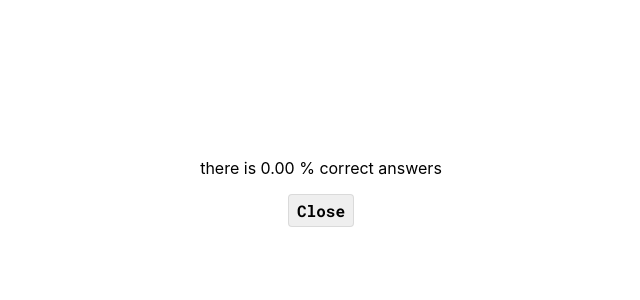
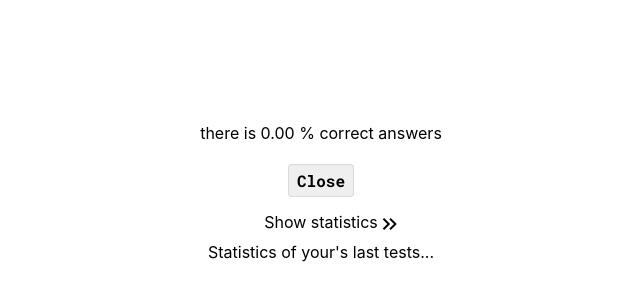
Before and after one commit to hustle2live/Vocabulary-App, a React (Create React App) app in the folder app/: page /test-page in a window 1280 px wide. Shown: the part 226-526 px from the top of the page, without its empty margins (319-959 px from the left). Built offline with nearby package versions, Linux system fonts and the light colour scheme.

Commit message:
added stats bar

```diff
--- a/app/src/components/CreateTestingArray.jsx
+++ b/app/src/components/CreateTestingArray.jsx
@@ -1,6 +1,5 @@
 import React from 'react';
 import { useDispatch, useSelector } from 'react-redux';
-// import { useLocation, useNavigate } from 'react-router-dom';
 import { Testinteractive } from './TestInteractive';
 import { TestResult } from './TestResult';
 
@@ -8,11 +7,7 @@ export const CreateTestingArray = () => {
   const store = useSelector((state) => state);
   const dispatch = useDispatch();
 
-  // let navigate = useNavigate();
-  // let location = useLocation();
-
   const count = store.count;
-  // const scorePercentage = (count / 10) * 100;
 
   const changeTest = () =>
     dispatch({
@@ -48,6 +43,10 @@ export const CreateTestingArray = () => {
       writeCurrentAnswerStat={writeCurrentAnswerStat}
     />
   ) : (
-    <TestResult count={count} statsArray={statsArray} />
+    <TestResult
+      count={count}
+      statsArray={statsArray}
+      statistics={store.stats}
+    />
   );
 };
--- a/app/src/components/TestResult.jsx
+++ b/app/src/components/TestResult.jsx
@@ -29,6 +29,47 @@ export const TestResult = (props) => {
       >
         Close
       </button>
+      <p
+        className='stats-arrow__show-hide'
+        onClick={(e) => e.currentTarget.nextSibling.classList.toggle('hidden')}
+      >
+        Show statistics{' '}
+        <span className='material-symbols-outlined'>
+          keyboard_double_arrow_right
+        </span>
+      </p>
+      <div className='test-result__history'>
+        Statistics of your's last tests...
+        {props.statistics.map(({ result, tests }, index) => {
+          if (result)
+            return (
+              <div key={index}>
+                <hr />
+
+                <p>{result}</p>
+                <ul>
+                  {tests.map((obj, index) => {
+                    if (obj)
+                      return (
+                        <li key={index}>
+                          {index + 1} | {Object.keys(obj)[0]} :{' '}
+                          {Object.values(obj)[0] === 'right' ? (
+                            <span className='material-symbols-outlined green'>
+                              done
+                            </span>
+                          ) : (
+                            <span className='material-symbols-outlined red'>
+                              close
+                            </span>
+                          )}
+                        </li>
+                      );
+                  })}
+                </ul>
+              </div>
+            );
+        })}
+      </div>
     </div>
   );
 };
--- a/app/src/index.jsx
+++ b/app/src/index.jsx
@@ -5,8 +5,6 @@ import { store } from './redux/redux-store';
 import { Provider } from 'react-redux';
 
 import App from './App';
-
-// console.log(store);
 
 const root = ReactDOM.createRoot(document.getElementById('root'));
 root.render(
--- a/app/src/styles.css
+++ b/app/src/styles.css
@@ -1,4 +1,5 @@
 @import url('https://fonts.googleapis.com/css2?family=Inter:wght@400;600;700;800&family=Roboto+Mono:wght@700&display=swap');
+@import url('https://fonts.googleapis.com/css2?family=Material+Symbols+Outlined:opsz,wght,FILL,GRAD@48,400,0,0');
 
 body {
   margin: 10px;
@@ -9,11 +10,18 @@ body {
   -moz-osx-font-smoothing: grayscale;
 }
 
+.green {
+  color: yellowgreen;
+}
+
+.red {
+  color: orangered;
+}
+
 button {
   font-family: source-code-pro, Menlo, Monaco, Consolas, 'Courier New',
     monospace;
   border: 1px solid #c1c1c175;
-  /* box-sizing: border-box; */
 }
 
 button:active {
@@ -267,3 +275,33 @@ input::placeholder {
   height: 100vh;
   justify-content: center;
 }
+
+.test-result__history {
+  overflow-y: scroll;
+}
+
+.test-result .back-btn,
+.stats-arrow__show-hide {
+  margin: 5px auto;
+  cursor: pointer;
+}
+
+.test-result__history::-webkit-scrollbar {
+  display: none;
+  scrollbar-width: none;
+}
+
+.stats-arrow__show-hide {
+  padding: 5px;
+}
+.stats-arrow__show-hide span {
+  position: absolute;
+}
+.stats-arrow__show-hide:hover {
+  color: yellowgreen;
+}
+
+.hidden {
+  /* display: none; */
+  visibility: hidden;
+}
```
